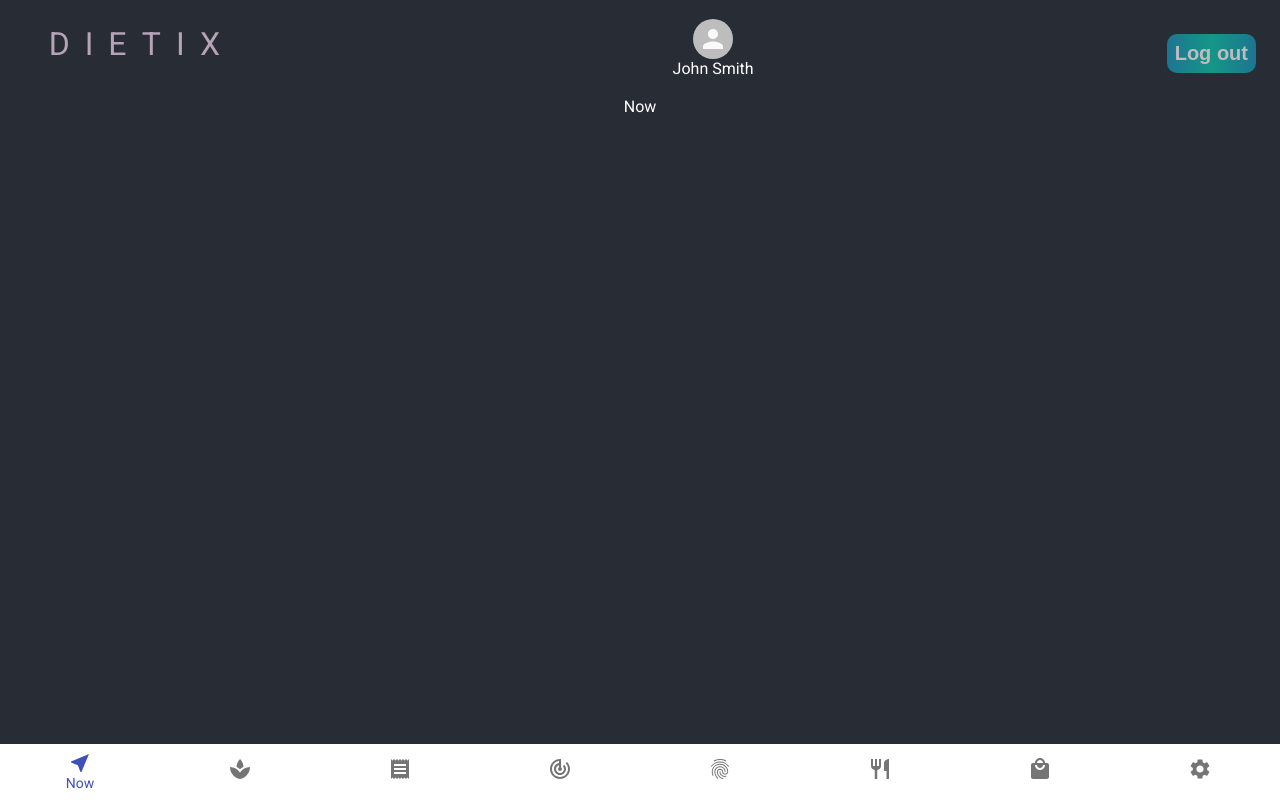
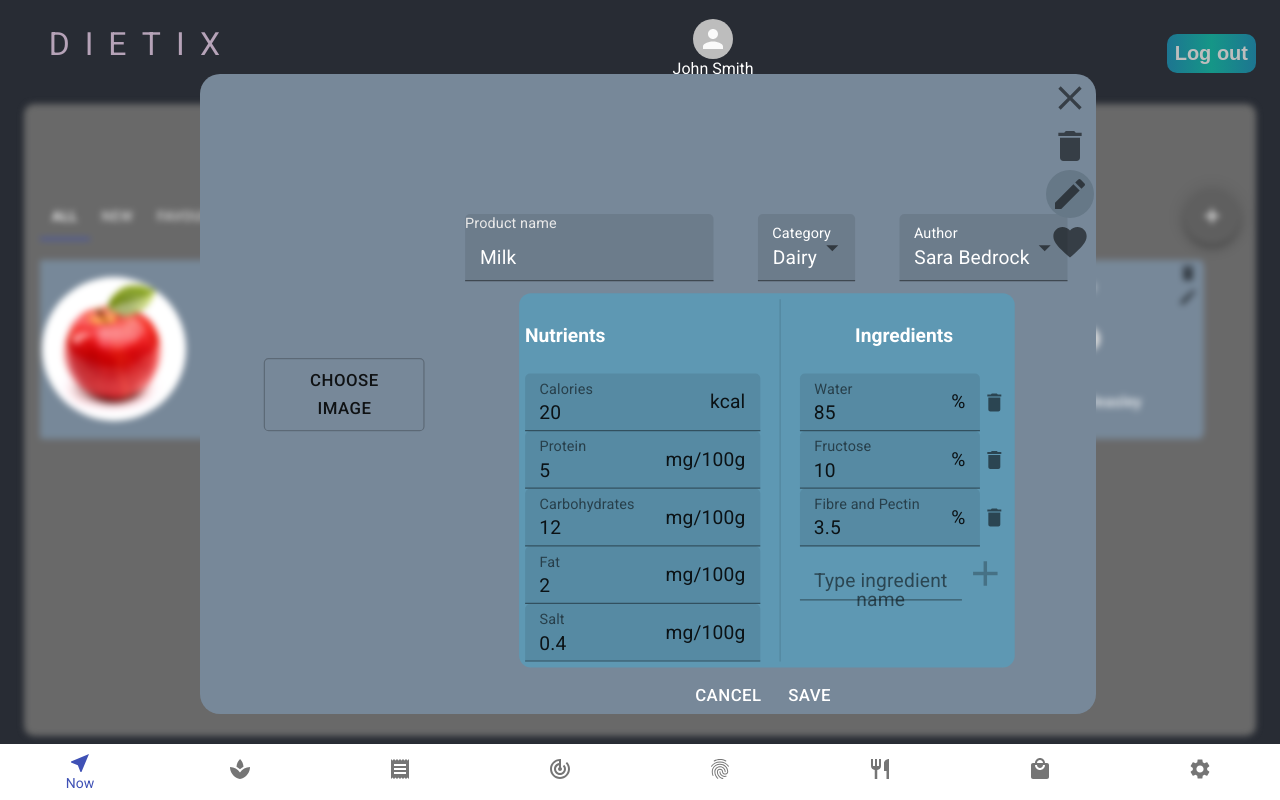
Before and after one commit to marcinmiz/DietManagementApp, a React (Create React App) app in the folder frontend/: page /products/1/1 in a window 1280 px wide. Before the commit this address led to /now. Built offline with nearby package versions, Linux system fonts and the light colour scheme.

Commit message:
Append choosing product and mode based on URL parameters, add new product functionality and insert upload images component to form

```diff
--- a/frontend/src/components/PageRoutes.js
+++ b/frontend/src/components/PageRoutes.js
@@ -5,17 +5,15 @@ import ProductsDetails from "../pages/ProductsDetails";
 
 export default function PageRoutes () {
 
-    return (
+        return (
             <div>
                 <Switch>
                     <Route exact path="/now">
                         Now
                     </Route>
-                    <Route exact path="/products">
-                        <Products/>
+                    <Route exact path="/products" component={Products}>
                     </Route>
-                    <Route exact path="/products/([1-9][1-9]*)">
-                        <ProductsDetails/>
+                    <Route exact path="/products/:id/:mode" component={ProductsDetails}>
                     </Route>
                     <Route exact path="/recipes">
                         Recipes
--- a/frontend/src/pages/Products.js
+++ b/frontend/src/pages/Products.js
@@ -123,6 +123,16 @@ export default function Products () {
         });
     }
 
+    const handleEdit = (event, product_id) => {
+        event.cancelBubble = true;
+        if(event.stopPropagation) event.stopPropagation();
+        history.push('/products/' + product_id + '/edit');
+    }
+
+    const handleAddNewProduct = () => {
+        history.push('/products/new/edit');
+    }
+
     let tab;
 
     if (state.products_group === 0) {
@@ -219,7 +229,7 @@ export default function Products () {
                                 </Select>
                             </FormControl>
                         </div>
-                        <Fab className="add_button" aria-label="add">
+                        <Fab className="add_button" aria-label="add" onClick={handleAddNewProduct}>
                             <AddIcon />
                         </Fab>
                     </div>
--- a/frontend/src/pages/ProductsDetails.js
+++ b/frontend/src/pages/ProductsDetails.js
@@ -1,6 +1,6 @@
 import React, {useEffect} from 'react'
 import CategoryIcon from '@material-ui/icons/Category';
-import { MenuItem, Container, makeStyles, Tooltip, Divider, Input, Grid} from '@material-ui/core';
+import { MenuItem, Container, Tooltip, Divider, Grid} from '@material-ui/core';
 import red_apple from "../images/red_apple.jpg"
 import banana from "../images/banana.jpg"
 import orange from "../images/orange.jpg"
@@ -21,41 +21,54 @@ import InputLabel from '@material-ui/core/InputLabel';
 import FormControl from '@material-ui/core/FormControl';
 import Fab from '@material-ui/core/Fab';
 import AddIcon from '@material-ui/icons/Add';
-import { useHistory } from "react-router-dom";
 import TextField from '@material-ui/core/TextField';
 import InputAdornment from '@material-ui/core/InputAdornment';
+import UploadImages from "../components/UploadImages";
+import { useHistory } from "react-router-dom";
 
-const useStyles = makeStyles( {
-    formControl: {
-        minWidth:110,
-    },
-});
-
-export default function ProductsDetails () {
+export default function ProductsDetails (props) {
     let history = useHistory();
-
-    const classes = useStyles();
 
     const [state, setState] = React.useState({
         products_group: 0,//0: all, 1: new, 2: favourite
-        mode: 'edit',
+        mode: 'view',
+        submitted: false,
+        image_loaded: false,
+        form_loaded: false,
         products:[{product_id: 1, product_name: "Red apple", product_image: red_apple, product_category: "Fruit", product_author: "Daniel Fog", product_favourite: false},
             {product_id: 2, product_name: "Banana", product_image: banana, product_category: "Fruit", product_author: "Sara Bedrock", product_favourite: false},
             {product_id: 3, product_name: "Orange", product_image: orange, product_category: "Fruit", product_author: "Paul Weasley", product_favourite: false}],
-        selected_product:[{product_id: 1, product_name: "Red apple", product_image: red_apple, product_category: "Fruit", product_author: "Daniel Fog", product_favourite: false}],
-        product_nutrients: [{nutrient_name: "Calories",nutrient_amount: 20, nutrient_unit: "kcal"}, {nutrient_name: "Protein", nutrient_amount: 5, nutrient_unit: "mg/100g"}, {nutrient_name: "Carbohydrates", nutrient_amount: 12, nutrient_unit: "mg/100g"}, {nutrient_name: "Fat", nutrient_amount: 2, nutrient_unit: "mg/100g"}, {nutrient_name: "Salt", nutrient_amount: 0.4, nutrient_unit: "mg/100g"}],
-        product_ingredients: [["Water", 85], ["Fructose", 10], ["Fibre and Pectin", 3.5]],
+        selected_product:[{product_id: 'new', product_name: "", product_image: "", product_category: "", product_author: "", product_favourite: false}],
+        product_nutrients: [{nutrient_name: "Calories",nutrient_amount: 0, nutrient_unit: "kcal"}, {nutrient_name: "Protein", nutrient_amount: 0, nutrient_unit: "mg/100g"}, {nutrient_name: "Carbohydrates", nutrient_amount: 0, nutrient_unit: "mg/100g"}, {nutrient_name: "Fat", nutrient_amount: 0, nutrient_unit: "mg/100g"}, {nutrient_name: "Salt", nutrient_amount: 0, nutrient_unit: "mg/100g"}],
+        product_ingredients: [],
         product_add_ingredient: "",
     });
 
-    let current_product, tab;
+    useEffect(
+        () => {
+            const product_id = props.match.params.id;
+            const mode = props.match.params.mode;
 
-    useEffect(() => {
+            setState({
+                ...state,
+                "mode": mode,
+            })
+
+            if (product_id !== 'new'){
+                //retrieve product specified by id data
+                setState({
+                    ...state,
+                    "mode": mode,
+                    "selected_product": [{product_id: product_id, product_name: "Milk", product_image: red_apple, product_category: "Dairy", product_author: "Sara Bedrock", product_favourite: true}],
+                    "product_nutrients": [{nutrient_name: "Calories",nutrient_amount: 20, nutrient_unit: "kcal"}, {nutrient_name: "Protein", nutrient_amount: 5, nutrient_unit: "mg/100g"}, {nutrient_name: "Carbohydrates", nutrient_amount: 12, nutrient_unit: "mg/100g"}, {nutrient_name: "Fat", nutrient_amount: 2, nutrient_unit: "mg/100g"}, {nutrient_name: "Salt", nutrient_amount: 0.4, nutrient_unit: "mg/100g"}],
+                    "product_ingredients": [["Water", 85], ["Fructose", 10], ["Fibre and Pectin", 3.5]],
+                });
+               }
             document.getElementById(state.selected_product[0].product_id).classList.add("product_selected_moved")
-    }, )
+        }, [props.match.params.id, props.match.params.mode]
+    );
 
     const handleChangeProductId = (event) => {
-            console.log(event);
         const values = [{
             ...state.selected_product[0],
             [event.target.name]: event.target.value
@@ -69,15 +82,9 @@ export default function ProductsDetails () {
     const handleEdit = () => {
         if (state.mode === "view")
         {
-            setState({
-                ...state,
-                mode: "edit",
-            });
+            history.push('/products/' + state.selected_product[0].product_id + '/edit');
         } else {
-            setState({
-                ...state,
-                mode: "view",
-            });
+            history.push('/products/' + state.selected_product[0].product_id + '/view');
         }
 
     }
@@ -135,13 +142,13 @@ export default function ProductsDetails () {
     const handleFavouriteIcon = () => {
         if (state.selected_product[0].product_favourite) {
             return(<Tooltip title="Remove from favourite" aria-label="Remove from favourite">
-                <IconButton aria-label="Remove from favourite" className="product_icon_button" onClick={handleAddToFavourite}>
+                <IconButton aria-label="Remove from favourite" className="product_icon_button" onClick={() => handleAddToFavourite()}>
                     <FavoriteIcon fontSize="small"/>
                 </IconButton>
             </Tooltip>);
         } else {
             return(<Tooltip title="Add to favourite" aria-label="Add to favourite">
-                <IconButton aria-label="Add to favourite" className="product_icon_button" onClick={handleAddToFavourite}>
+                <IconButton aria-label="Add to favourite" className="product_icon_button" onClick={() => handleAddToFavourite()}>
                     <FavoriteBorderIcon fontSize="small"/>
                 </IconButton>
             </Tooltip>);
@@ -160,15 +167,28 @@ export default function ProductsDetails () {
         });
     }
 
+    const handleImageUploadFinished = () => {
+        setState({
+            ...state,
+            "image_loaded": true
+        });
+    };
+
     const handleSubmit = (event) => {
         event.preventDefault();
         console.log("InputFields", state);
+        setState({
+            ...state,
+            "submitted": true
+        });
     }
+
+        let current_product, tab;
 
         if (state.mode === 'view') {
             current_product = <div id={state.selected_product[0].product_id} className="product product_selected">
-            <div className="product_image_container product_selected_element">
-                <img src={state.selected_product[0].product_image} alt={state.selected_product[0].product_name} className="product_image"/>
+                <div className="product_image_container product_selected_element ">
+                    <img className="product_image" src={state.selected_product[0].product_image} alt={state.selected_product[0].product_name}/>
                 </div>
 
                 <div className="product_description product_selected_element">
@@ -220,7 +240,7 @@ export default function ProductsDetails () {
                         </IconButton>
                     </Tooltip>
                     <Tooltip title="Delete" aria-label="delete">
-                    <IconButton aria-label="delete" className="product_icon_button">
+                        <IconButton aria-label="delete" className="product_icon_button" onClick={handleDelete}>
                             <DeleteIcon fontSize="small"/>
                         </IconButton>
                     </Tooltip>
@@ -235,15 +255,7 @@ export default function ProductsDetails () {
         } else {
             current_product = <div id={state.selected_product[0].product_id} className="product product_selected">
                 <form className="product_edit_form" onSubmit={(event) => handleSubmit(event)}>
-            <div className="product_image_container product_selected_element product_selected_element_moved">
-                <Input
-                    type="file"
-                    name="product_image"
-                    value={state.selected_product[0].product_image}
-                    onChange={handleChangeProductId}
-                ></Input>
-                {/*<img src={state.selected_product[0].product_image} alt={state.selected_product[0].product_name} className="product_image"/>*/}
-            </div>
+                    <UploadImages submitted={state.submitted} handleImageUploadFinished={() => handleImageUploadFinished()}/>
 
                     <div className="product_description product_selected_element product_selected_element_moved">
                         <div className="product_id">
@@ -254,12 +266,12 @@ export default function ProductsDetails () {
                                         name="product_name"
                                         className="product_name"
                                         value={state.selected_product[0].product_name}
-                                onChange={handleChangeProductId}
+                                        onChange={event => handleChangeProductId(event)}
                                     />
                                 </FormControl>
                             </div>
                             <div className="product_category product_selected_element">
-                        <FormControl variant="filled">
+                                <FormControl variant="filled" className="form_control">
                                     <InputLabel id="category_select_label" className="category_select">Category</InputLabel>
                                     <Select
                                         labelId="category_select_label"
@@ -268,7 +280,7 @@ export default function ProductsDetails () {
                                         name="product_category"
                                         value={state.selected_product[0].product_category}
                                         size="small"
-                                onChange={handleChangeProductId}
+                                        onChange={event => handleChangeProductId(event)}
                                     >
                                         <MenuItem value="Fruit">Fruit</MenuItem>
                                         <MenuItem value="Vegetables">Vegetables</MenuItem>
@@ -277,8 +289,8 @@ export default function ProductsDetails () {
                                 </FormControl>
                             </div>
                             <div className="product_author product_selected_element">
-                        <FormControl variant="filled">
-                            <InputLabel id="author_select_label" className="author_select">Category</InputLabel>
+                                <FormControl variant="filled" className="form_control">
+                                    <InputLabel id="author_select_label" className="author_select">Author</InputLabel>
                                     <Select
                                         labelId="author_select_label"
                                         id="author_select"
@@ -286,7 +298,7 @@ export default function ProductsDetails () {
                                         name="product_author"
                                         value={state.selected_product[0].product_author}
                                         size="small"
-                                onChange={handleChangeProductId}
+                                        onChange={event => handleChangeProductId(event)}
                                     >
                                         <MenuItem value="Daniel Fog">Daniel Fog</MenuItem>
                                         <MenuItem value="Sara Bedrock">Sara Bedrock</MenuItem>
@@ -358,7 +370,7 @@ export default function ProductsDetails () {
                                         onChange={event => handleChangeIngredient(event)}
                                     />
                                     <Tooltip title="Add ingredient" aria-label="add ingredient">
-                                <IconButton aria-label="add ingredient" className="product_icon_button" onClick={handleAddIngredient} disabled={state.product_add_ingredient === ""}>
+                                        <IconButton aria-label="add ingredient" className="product_icon_button" onClick={() => handleAddIngredient()} disabled={state.product_add_ingredient === ""}>
                                             <AddIcon fontSize="large"/>
                                         </IconButton>
                                     </Tooltip>
@@ -366,23 +378,23 @@ export default function ProductsDetails () {
                             </div>
                         </div>
                         <div>
-                    <Button variant="text" color="inherit" onClick={handleClose}>Cancel</Button>
+                            <Button variant="text" color="inherit" onClick={() => handleClose()}>Cancel</Button>
                             <Button variant="text" color="inherit" type="submit">Save</Button>
                         </div>
                     </div>
                     <div className="product_buttons">
                         <Tooltip title="Close" aria-label="close">
-                    <IconButton aria-label="close" className="product_icon_button" onClick={handleClose}>
+                            <IconButton aria-label="close" className="product_icon_button" onClick={() => handleClose()}>
                                 <CloseIcon fontSize="small"/>
                             </IconButton>
                         </Tooltip>
                         <Tooltip title="Delete" aria-label="delete">
-                    <IconButton aria-label="delete" className="product_icon_button" onClick={handleDelete}>
+                            <IconButton aria-label="delete" className="product_icon_button" onClick={() => handleDelete()}>
                                 <DeleteIcon fontSize="small"/>
                             </IconButton>
                         </Tooltip>
                         <Tooltip title="Edit" aria-label="edit">
-                    <IconButton aria-label="edit" className="product_icon_button edit_mode" onClick={handleEdit}>
+                            <IconButton aria-label="edit" className="product_icon_button edit_mode" onClick={() => handleEdit()}>
                                 <EditIcon fontSize="small"/>
                             </IconButton>
                         </Tooltip>
@@ -402,7 +414,7 @@ export default function ProductsDetails () {
 
         tab = <Grid container className="products_list" spacing={1}>
             { state.products.map((product, index) => (
-            <Grid item id={product.product_id} className="product">
+                <Grid item key={index} id={product.product_id} className="product">
                     <div className="product_image_container">
                         <img src={product.product_image} alt={product.product_name} className="product_image"/>
                     </div>
@@ -461,7 +473,7 @@ export default function ProductsDetails () {
                             <Tab className="product_group_tab" label="Favourite" />
                         </Tabs>
                         <div>
-                        <FormControl variant="filled">
+                            <FormControl variant="filled" className="form_control">
                                 <InputLabel htmlFor="search" className="search_input">Search</InputLabel>
                                 <FilledInput
                                     id="search"
@@ -471,7 +483,7 @@ export default function ProductsDetails () {
                                     value={state.search}
                                 />
                             </FormControl>
-                        <FormControl variant="filled" className={classes.formControl}>
+                            <FormControl variant="filled" className="form_control">
                                 <InputLabel id="category_select_label" className="category_select">Category</InputLabel>
                                 <Select
                                     labelId="category_select_label"
@@ -496,4 +508,5 @@ export default function ProductsDetails () {
                 </div>
             </Container>
         );
+
 }
```
Lines whose indentation alone changed are shown as unchanged.
